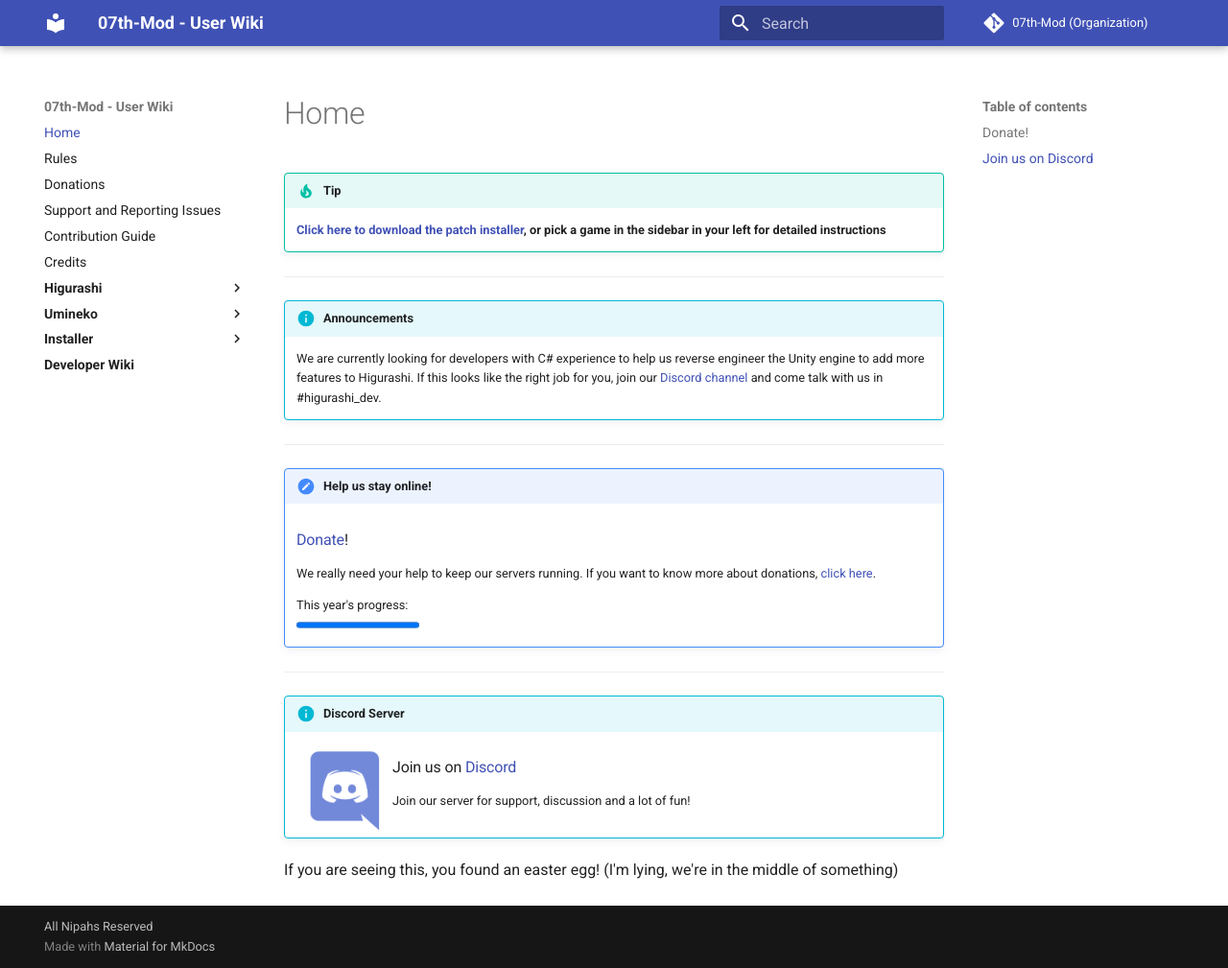
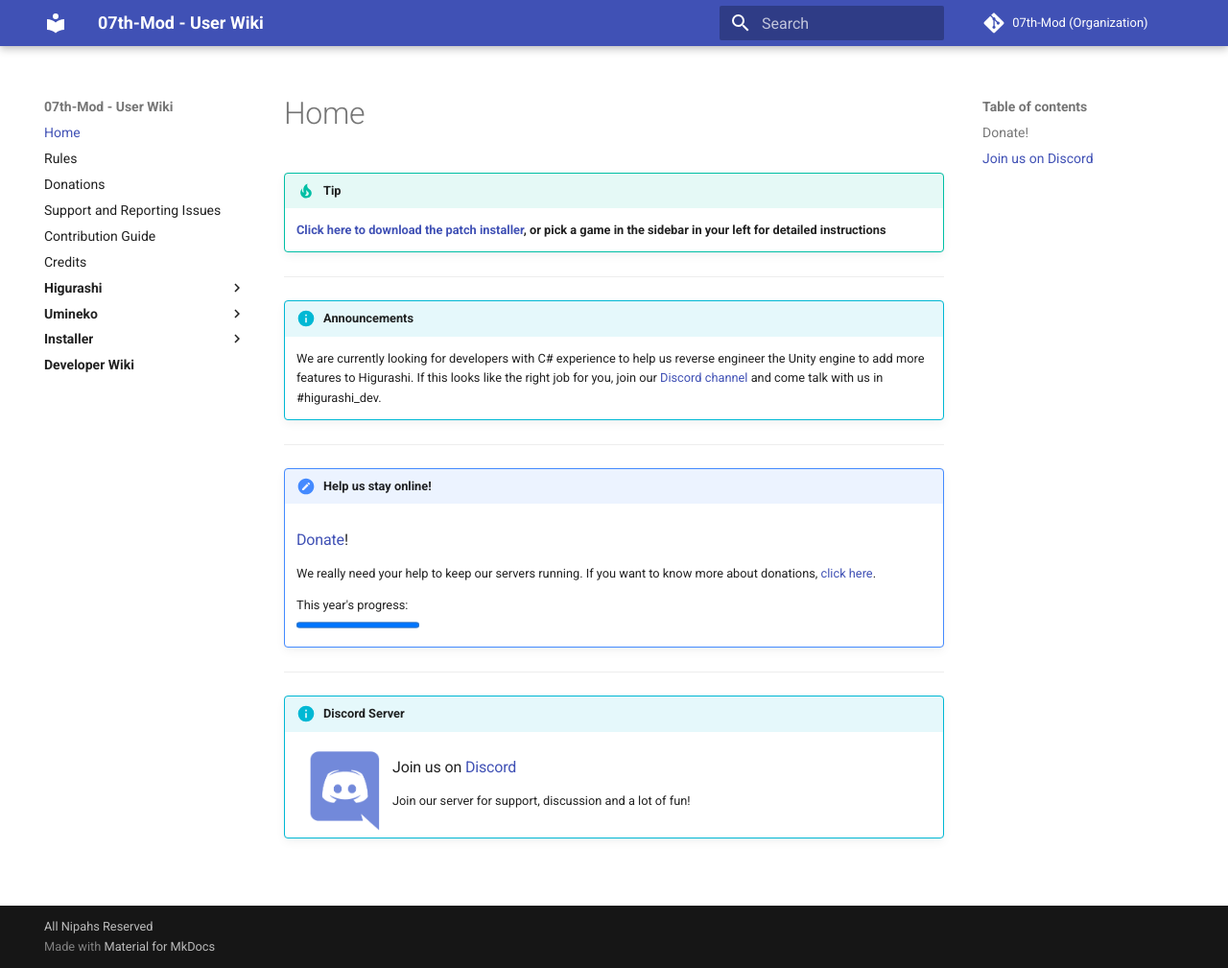
Before and after one commit to 07th-mod/wiki, an MkDocs documentation site: the page built from docs/index.md, in a window 1280 px wide and 1009 px high. Shown: the whole window at 96% size. Built offline with MkDocs 1.6.1 and Material for MkDocs 9.7.7, drawn with Linux system fonts in a browser that asks for light colours.

Commit message:
removed test message

```diff
--- a/docs/index.md
+++ b/docs/index.md
@@ -24,5 +24,3 @@
     ###  Join us on [Discord](https://discord.gg/pf5VhF9)
 
     Join our server for support, discussion and a lot of fun!
-
-If you are seeing this, you found an easter egg! (I'm lying, we're in the middle of something)
```
